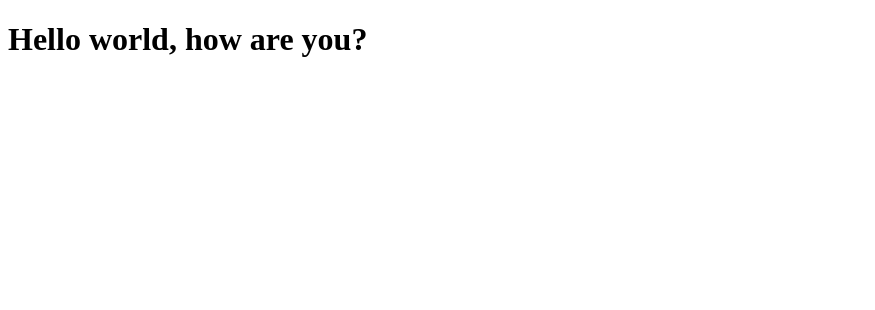
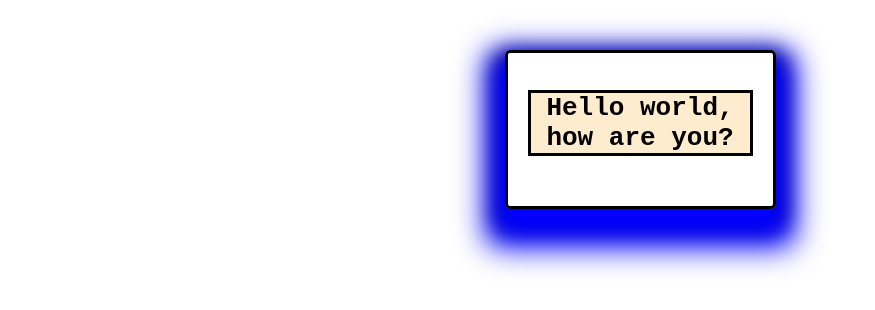
Before and after one commit to martinbaxter1/fresh-code, a plain HTML site: page index.html in a window 1280 px wide. Shown: the whole page, without its empty margins (0-875 px from the left). Drawn offline with Linux system fonts and the light colour scheme.

Commit message:
modified:   index.html

```diff
--- a/index.html
+++ b/index.html
@@ -5,10 +5,51 @@
     <meta name="viewport" content="width=device-width, initial-scale=1.0">
     <meta http-equiv="X-UA-Compatible" content="ie=edge">
     <title>Hello</title>
+
+    <style>
+        h1 {
+            font-family:  monospace;
+            background-color: blanchedalmond;
+            text-align: center;
+            border: 3px solid black
+
+        }
+        .fullcard {
+            width: 245px;
+            border: 3px solid
+            black;
+            border-radius: 5px;
+            margin: 50px auto;
+            padding: 10px;
+
+        }
+        .card-content {
+            padding: 10px;
+        }
+        .card-text {
+            margin-bottom: 30px;
+        }
+        #thumbnail {
+            box-shadow: 0 19px 30px 20px blue,
+            0 12px 20px 10px black;
+
+
+        }
+
+        </style>
+
+
 </head>
 <body>
-    <h1>
-    Hello world, how are you?
-    </h1>
+   <div id="thumbnail" class="fullcard">
+     <div class="card-content">
+        <div class="card-text">
+
+        <h1>
+        Hello world, how are you?
+        </h1>
+        </div>
+    </div>
+   </div>
 </body>
 </html>
```
